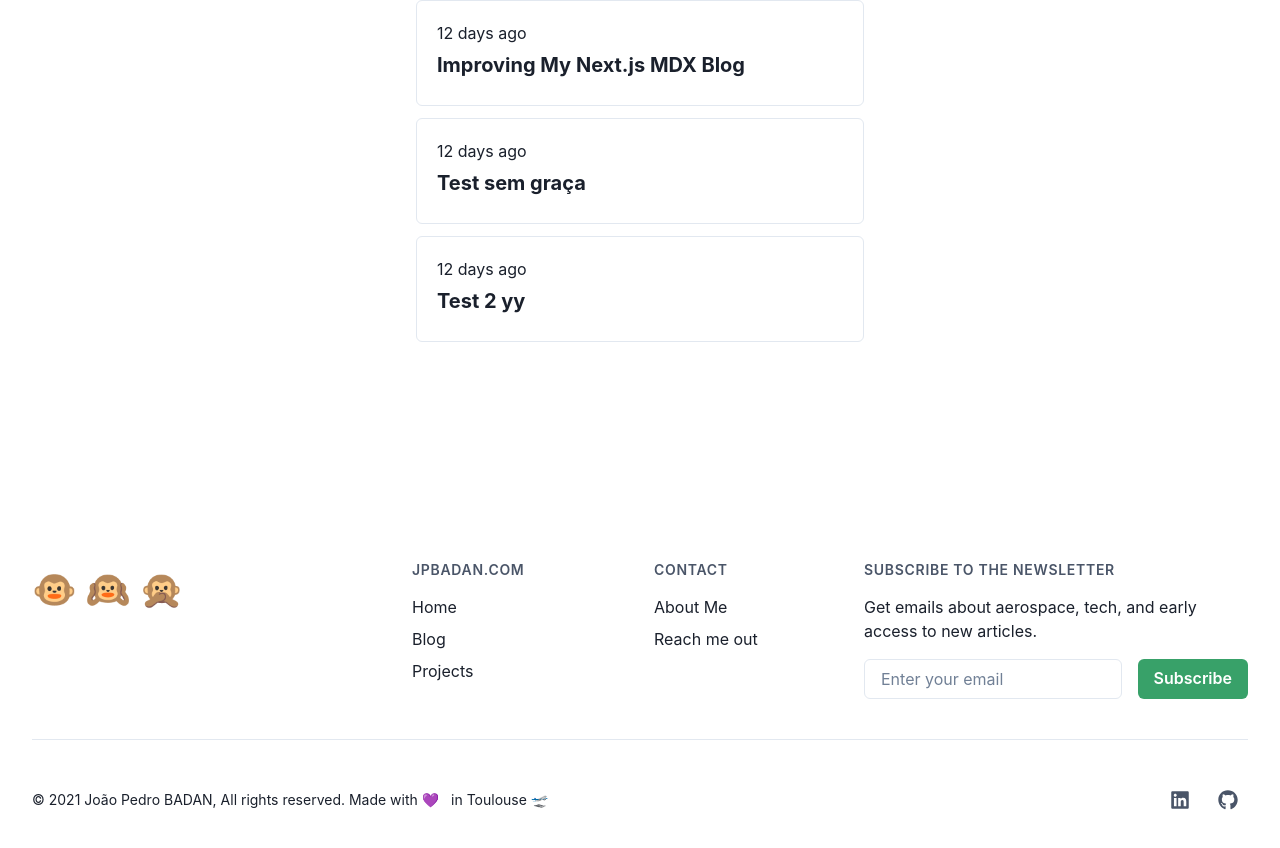
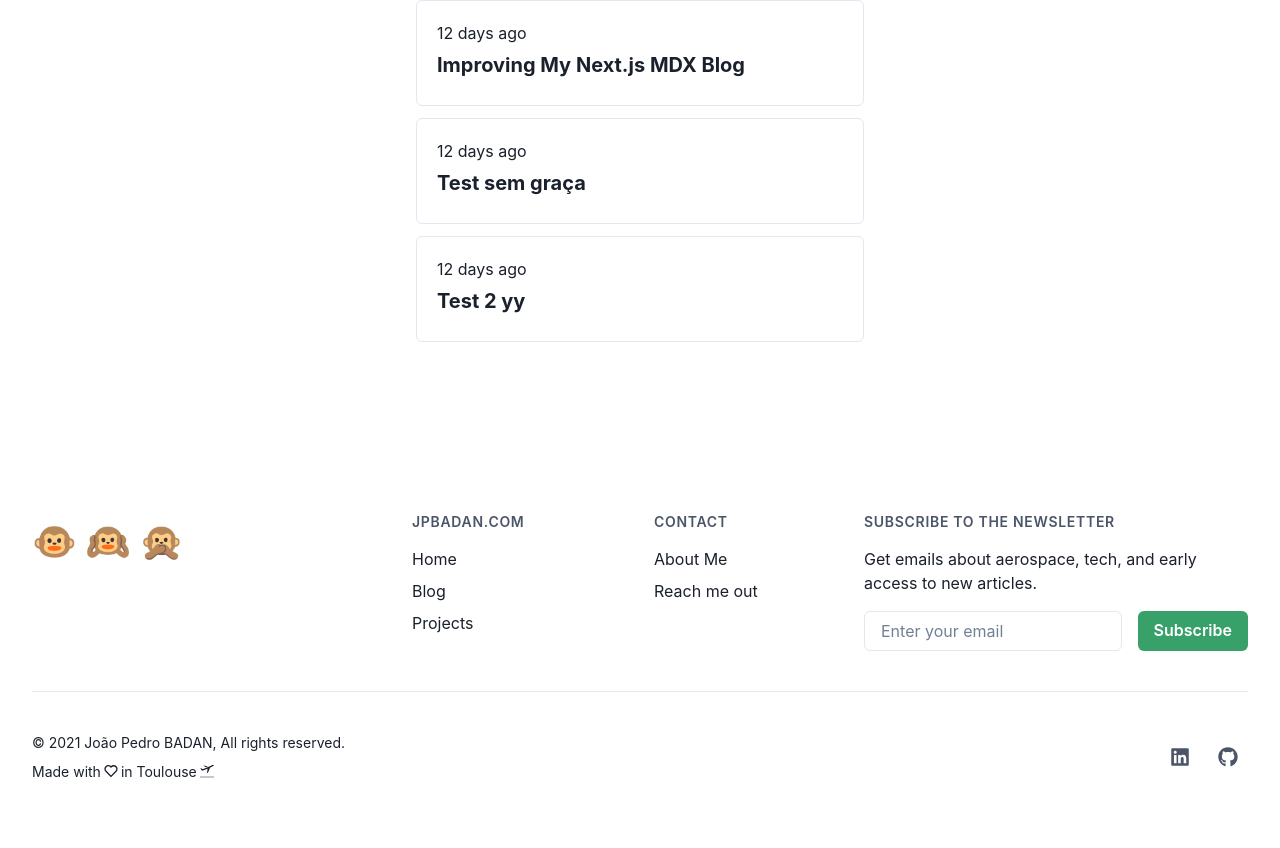
Before and after one commit to jpbadan/blog, a Next.js app: page / in a window 1280 px wide. Shown: the part 819-1667 px from the top of the page. Built offline with nearby package versions, Linux system fonts and the light colour scheme.

Commit message:
Minor adjustments

```diff
--- a/src/components/BlogLayout.tsx
+++ b/src/components/BlogLayout.tsx
@@ -17,7 +17,7 @@ export default function BlogLayout({ children, frontMatter }) {
     >
       <Heading
         color={useColorModeValue('gray.600', 'gray.400')}
-        fontSize="7xl"
+        fontSize="4xl"
         fontWeight="semibold"
         textTransform="uppercase"
         letterSpacing="wider"
--- a/src/components/Footer.tsx
+++ b/src/components/Footer.tsx
@@ -28,7 +28,7 @@ import { HeadingProps } from '@chakra-ui/layout';
 import Logo from './Logo';
 
 const Footer = () => (
-  <Box as="footer" role="contentinfo" mx="auto" maxW="7xl" pt="36" pb="12" px={{ base: '4', md: '8' }}>
+  <Box as="footer" role="contentinfo" mx="auto" maxW="7xl" pt={[12, 12, 24]} pb="12" px={{ base: '4', md: '8' }}>
     <Stack spacing="10" divider={<StackDivider />}>
       <Stack direction={{ base: 'column', lg: 'row' }} spacing={{ base: '10', lg: '28' }}>
         <Box flex="1">
@@ -47,20 +47,32 @@ const Footer = () => (
         justifyContent="space-between"
         alignItems="center"
       >
-        <Copyright />
-        <SocialMediaLinks />
+        <Copyright fontSize="sm" />
+        <SocialMediaLinks pb={[8, 0, 0]} />
       </Stack>
     </Stack>
   </Box>
 );
 
 const Copyright = (props: TextProps) => (
-  <>
-    <Text fontSize="sm" {...props}>
-      &copy; {new Date().getFullYear()} João Pedro BADAN, All rights reserved. Made with 💜 &nbsp; in Toulouse 🛫
-    </Text>
+  <Box >
+    <Stack spacing="2" direction={{ base: 'column', md: 'column' }} alignItems={['center', 'center', 'start']}>
+      <Text {...props} >
+        &copy; {new Date().getFullYear()} João Pedro BADAN, All rights reserved.</Text>
+      <Box as='span' d='flex' alignItems='center'>
+        <Text {...props}>Made with</Text>
+        <BiHeart style={{ marginLeft: 2, marginRight: 2 }} />
+        <Text  {...props}>
+          in Toulouse
+        </Text>
+        <GiAirplaneDeparture style={{ marginLeft: 2, marginRight: 2 }} />
+      </Box>
+    </Stack>
 
-  </>
+
+
+
+  </ Box>
 );
 
 const FooterHeading = (props: HeadingProps) => (
```
Also changed, not shown: 1 other file (tests, documents, lock files or other folders).
